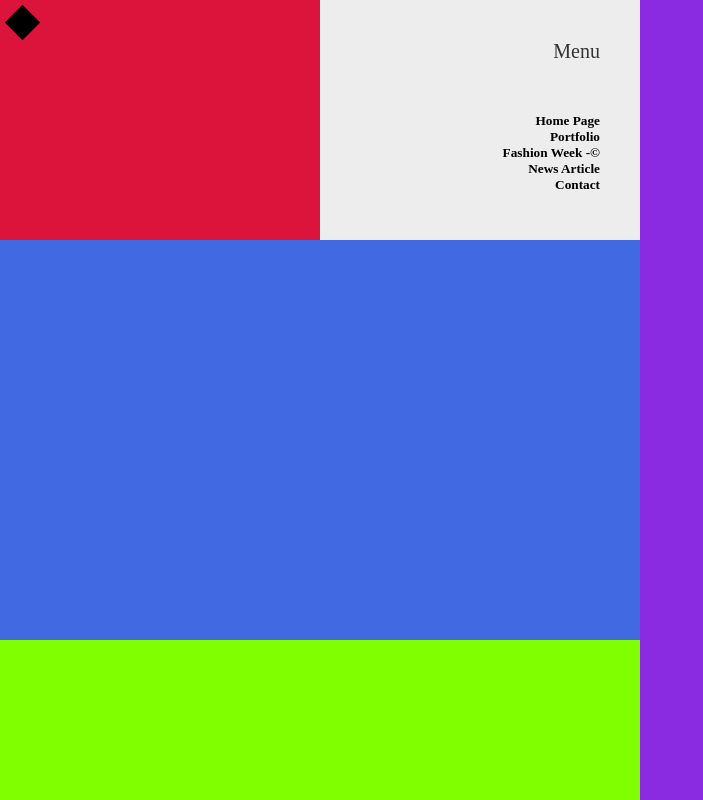
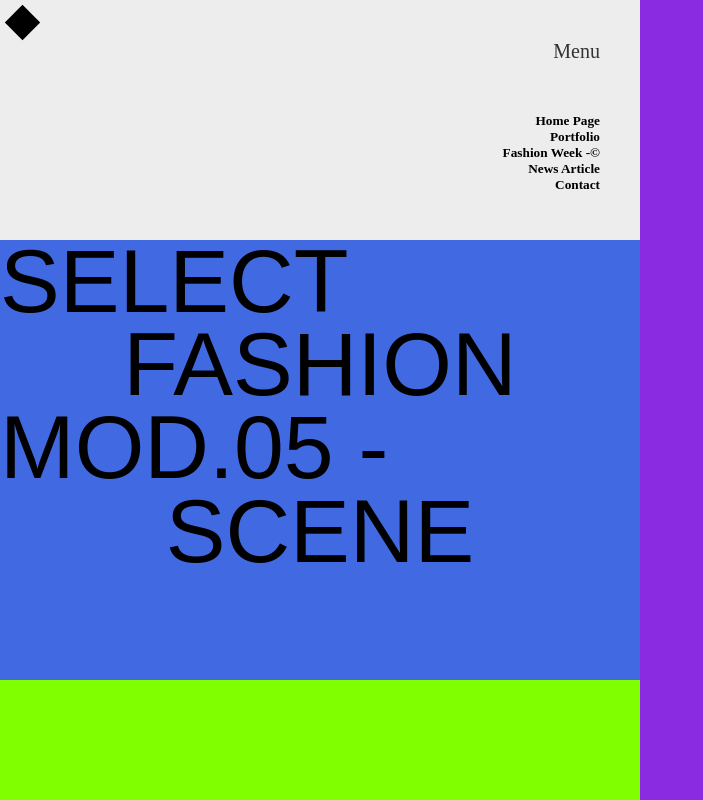
Before and after one commit to Abhigyankrsingh/Gojo, a plain HTML site: page index.html in a window 1280 px wide. Shown: the whole page, without its empty margins (0-703 px from the left). Drawn offline with Linux system fonts and the light colour scheme.

Commit message:
Code_Updated

```diff
--- a/index.html
+++ b/index.html
@@ -25,7 +25,16 @@
 
 
      </div>
-     <div id="left-center"></div>
+     <div id="left-center">
+
+       <h1>Select</h1>
+       <h1>Fashion</h1>
+       <h1>Mod.05 -</h1>
+       <h1>Scene</h1>
+
+
+
+     </div>
      <div id="left-bottom"></div>
      <div id="right"></div>
     </div>
--- a/styles.css
+++ b/styles.css
@@ -25,13 +25,13 @@ html, body {
 
     grid-template-columns: 25% 25% 50%;
 
-   grid-template-rows:30% 50% 20% ;
+   grid-template-rows:30% 55% 15% ;
 
 }
 
 
 #left-top-left{
- background-color: crimson;
+ /* background-color: crimson; */
 }
 
 
@@ -67,18 +67,35 @@ html, body {
 }
 
 
-#right{
-    background-color: blueviolet;
-    grid-column: 3;
-    grid-row: 1/4;
-   }
 
    #left-center{
     background-color: royalblue;
     grid-column: 1/3;
    }
+   #left-center h1 {
+    font-size: 7vw;
+    text-transform: uppercase;
+    line-height: 6.5vw;
+    font-weight: 500;
+    font-family: Arial, Helvetica, sans-serif;
+}
+
+#left-center h1:nth-child(2n) {
+    /* background-color: red; */
+    text-align: center;
+}
+
 
    #left-bottom{
     background-color: chartreuse;
     grid-column: 1/3;
    }
+
+
+
+
+   #right{
+    background-color: blueviolet;
+    grid-column: 3;
+    grid-row: 1/4;
+   }
```
